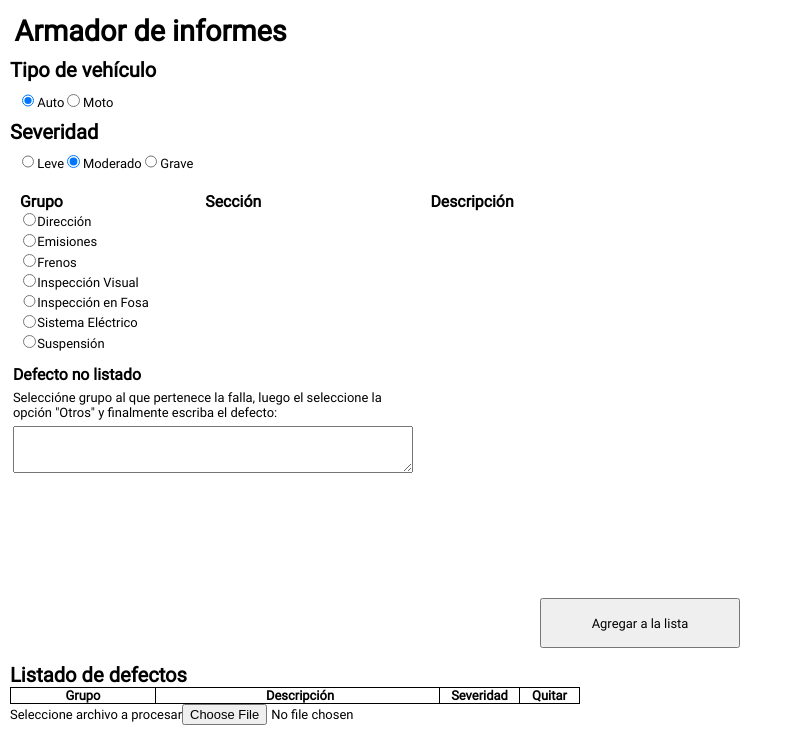
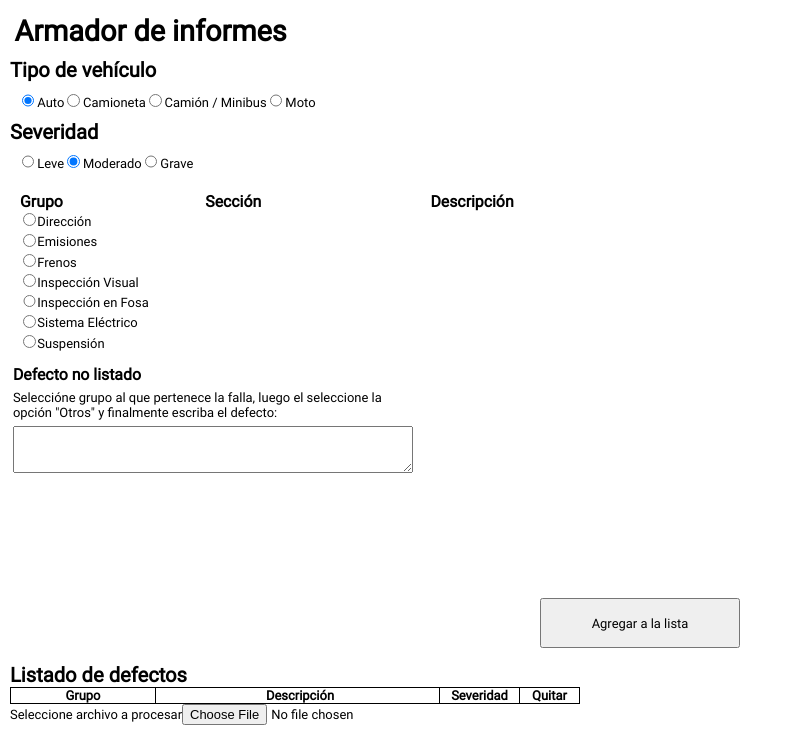
Before and after one commit to Juaniessi/buba-app, a React (Create React App) app: page / in a window 1280 px wide. Shown: the top 734 px of the page, without its empty margins (0-793 px from the left). Built offline with nearby package versions, Linux system fonts and the light colour scheme.

Commit message:
all the evaluators finished, starting styles to positin them

```diff
--- a/src/App.js
+++ b/src/App.js
@@ -1,5 +1,5 @@
-
 import './styles/style.css';
+import './styles/informeStyle.css';
 import Header from './components/header/Header';
 import Main from './components/main/Main';
 
--- a/src/components/main/Main.jsx
+++ b/src/components/main/Main.jsx
@@ -409,6 +409,8 @@ function Main() {
 	function nioseEvaluator(db, caseNumber, tipo) {
 		let severityEvaluation = '';
 		let severityLetter = '';
+
+		if (tipo === 'Auto' || tipo === 'Camioneta' || tipo === 'Moto') {
 			switch (caseNumber) {
 				case 1:
 					if (db > 120) {
@@ -445,20 +447,44 @@ function Main() {
 						<span className={`${severityEvaluation}`}>{severityLetter}</span>
 					);
 			}
-		if (db > 120) {
+		} else if (tipo === 'Camion') {
+			switch (caseNumber) {
+				case 1:
+					if (db > 110) {
 						severityEvaluation = 'severe';
 						severityLetter = 'G';
-		} else if (db > 84) {
+					} else if (db > 95) {
 						severityEvaluation = 'moderate';
 						severityLetter = 'M';
-		} else if (db > 80) {
+					} else if (db > 85) {
 						severityEvaluation = 'minor';
 						severityLetter = 'L';
 					} else {
 						severityEvaluation = '';
 						severityLetter = 'A';
 					}
-		return <span className={`${severityEvaluation}`}>{severityLetter}</span>;
+					return (
+						<span className={`${severityEvaluation}`}>{severityLetter}</span>
+					);
+				case 2:
+					if (db > 110) {
+						severityEvaluation = 'severe';
+						severityLetter = 'G';
+					} else if (db > 87) {
+						severityEvaluation = 'moderate';
+						severityLetter = 'M';
+					} else if (db > 84) {
+						severityEvaluation = 'minor';
+						severityLetter = 'L';
+					} else {
+						severityEvaluation = '';
+						severityLetter = 'A';
+					}
+					return (
+						<span className={`${severityEvaluation}`}>{severityLetter}</span>
+					);
+			}
+		}
 	}
 
 	/**
@@ -624,8 +650,32 @@ function Main() {
 						checked={tipo === 'Auto'} //determina que visualmente se vea checked
 						onChange={handleTipo}
 					/>
-					<label className="btn-inside" htmlFor="Auto">
+					<label className="btn-inside" htmlFor="Camioneta">
 						Auto
+					</label>
+					<input
+						type="radio"
+						className="btn-inside rad-c"
+						name="tipo"
+						id="Camioneta"
+						value="Camioneta"
+						checked={tipo === 'Camioneta'} //determina que visualmente se vea checked
+						onChange={handleTipo}
+					/>
+					<label className="btn-inside" htmlFor="Camioneta">
+						Camioneta
+					</label>
+					<input
+						type="radio"
+						className="btn-inside rad-c"
+						name="tipo"
+						id="Camion"
+						value="Camion"
+						checked={tipo === 'Camion'} //determina que visualmente se vea checked
+						onChange={handleTipo}
+					/>
+					<label className="btn-inside" htmlFor="Camion">
+						Camión / Minibus
 					</label>
 					<input
 						type="radio"
@@ -805,8 +855,7 @@ function Main() {
 						.map(defectList)}
 				</tbody>
 			</table>
-
-			<div className="container">
+			<div className="btn-input-txt">
 				<label htmlFor="file-input" id="file-input-label">
 					Seleccione archivo a procesar
 				</label>
@@ -819,24 +868,24 @@ function Main() {
 			</div>
 			<img className="informe" src={informeAuto} alt="informe" />
 			{/* muestra lo que queda en el obejeto despues de analziar el txt  */}
-			<div className="container">
+			{/* <div className="container">
 				<pre>
 					<code id="jsonContainer"></code>
 				</pre>
-			</div>
+			</div> */}
 			{txtRender === '' ? (
 				''
 			) : (
 				<article className="txtRender">
 					<div className="date">
-						<p>
+						<p className='startDate'>
 							{fecha.getDate() +
 								'/' +
 								(fecha.getMonth() + 1) +
 								'/' +
 								fecha.getFullYear()}
 						</p>
-						<p>
+						<p className='endDate'>
 							{fechaVen.getDate() +
 								'/' +
 								(fechaVen.getMonth() + 1) +
@@ -1189,7 +1238,11 @@ function Main() {
 					<div className="decibelimetro">
 						<p>{window.fileAsObject.sonometro.valorDeMedicion}</p>
 						<p>
-							{nioseEvaluator(window.fileAsObject.sonometro.valorDeMedicion)}
+							{nioseEvaluator(
+								window.fileAsObject.sonometro.valorDeMedicion,
+								yearRectificatordb(),
+								tipo
+							)}
 						</p>
 					</div>
 					<div className="gases">
--- /dev/null
+++ b/src/styles/informeStyle.css
@@ -0,0 +1,7 @@
+.informe {
+  margin: 10px 0;
+  border: solid black 1px;
+  width: 600px;
+  z-index: -1;
+}
+/*# sourceMappingURL=informeStyle.css.map */
--- /dev/null
+++ b/src/styles/informeStyle.scss
@@ -0,0 +1,6 @@
+.informe {
+	margin: 10px 0;
+	border: solid black 1px;
+	width: 600px;
+	z-index: -1;
+}
--- a/src/styles/style.css
+++ b/src/styles/style.css
@@ -164,10 +164,4 @@ td {
 .descripcion-col {
   padding-left: 5px;
 }
-
-.informe {
-  margin: 10px 0;
-  border: solid black 1px;
-  width: 600px;
-}
 /*# sourceMappingURL=style.css.map */
--- a/src/styles/style.scss
+++ b/src/styles/style.scss
@@ -133,9 +133,3 @@ td {
 .descripcion-col {
 	padding-left: 5px;
 }
-
-.informe {
-	margin: 10px 0;
-	border: solid black 1px;
-	width: 600px;
-}
```
Also changed, not shown: 2 other files (tests, documents, lock files or other folders). Lines whose indentation alone changed are shown as unchanged.
